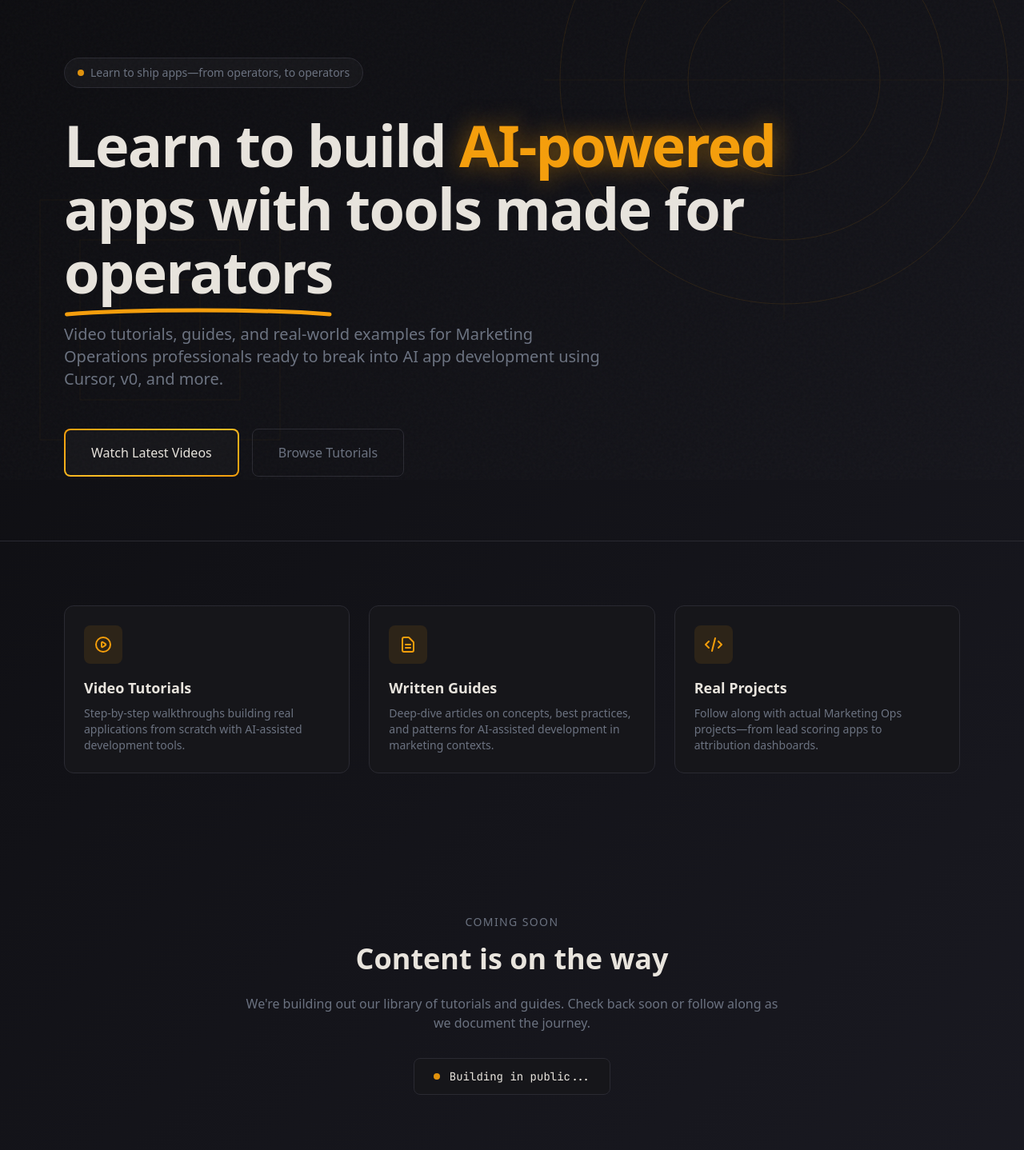
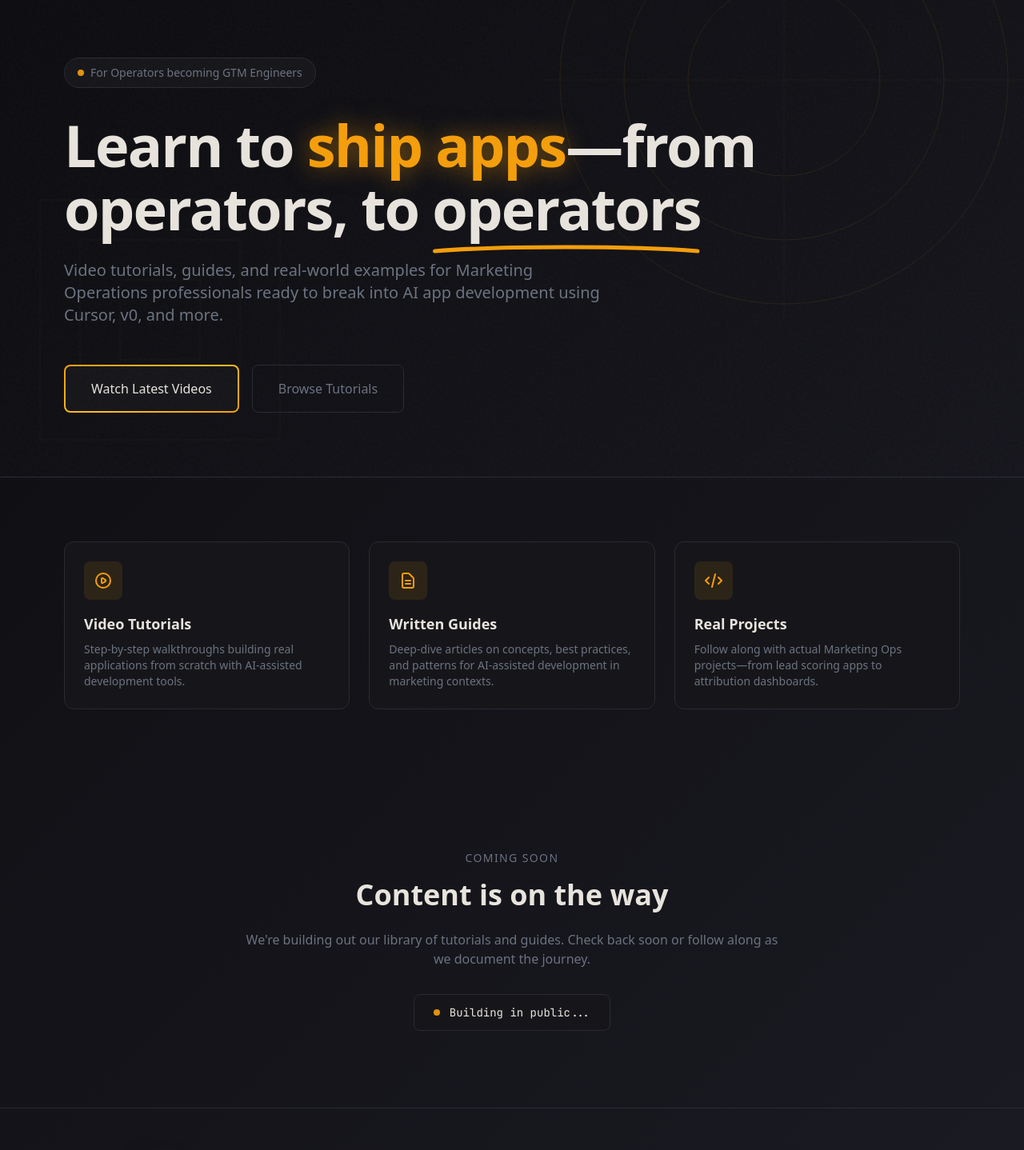
Before and after one commit to joe-reitz/moperator, a Next.js app: page / in a window 1280 px wide. Shown: the part 200-1638 px from the top of the page at 80% size. Built offline with nearby package versions, Linux system fonts and the light colour scheme.

Commit message:
Update H1 headline

```diff
--- a/src/app/page.tsx
+++ b/src/app/page.tsx
@@ -56,7 +56,7 @@ export default function Home() {
           >
             <span className="w-2 h-2 rounded-full bg-accent animate-pulse" />
             <span className="text-sm text-muted">
-              Learn to ship apps—from operators, to operators
+              For Operators becoming GTM Engineers
             </span>
           </div>
 
@@ -65,9 +65,9 @@ export default function Home() {
             className="animate-fade-up text-4xl md:text-6xl lg:text-7xl font-bold leading-[1.1] tracking-tight mb-6"
             style={{ animationDelay: "100ms" }}
           >
-            Learn to build{" "}
-            <span className="text-accent glow-text">AI-powered</span> apps with
-            tools made for{" "}
+            Learn to{" "}
+            <span className="text-accent glow-text">ship apps</span>—from
+            operators, to{" "}
             <span className="inline-block">
               <span className="relative">
                 operators
@@ -285,7 +285,7 @@ export default function Home() {
               The <span className="text-accent glow-text">MOP</span>erator
             </span>
             <span className="text-sm text-muted">
-              © 2026 Built with Cursor.
+              © 2026 Joe Reitz.
             </span>
           </div>
           <div className="flex items-center gap-6 text-sm text-muted">
```
